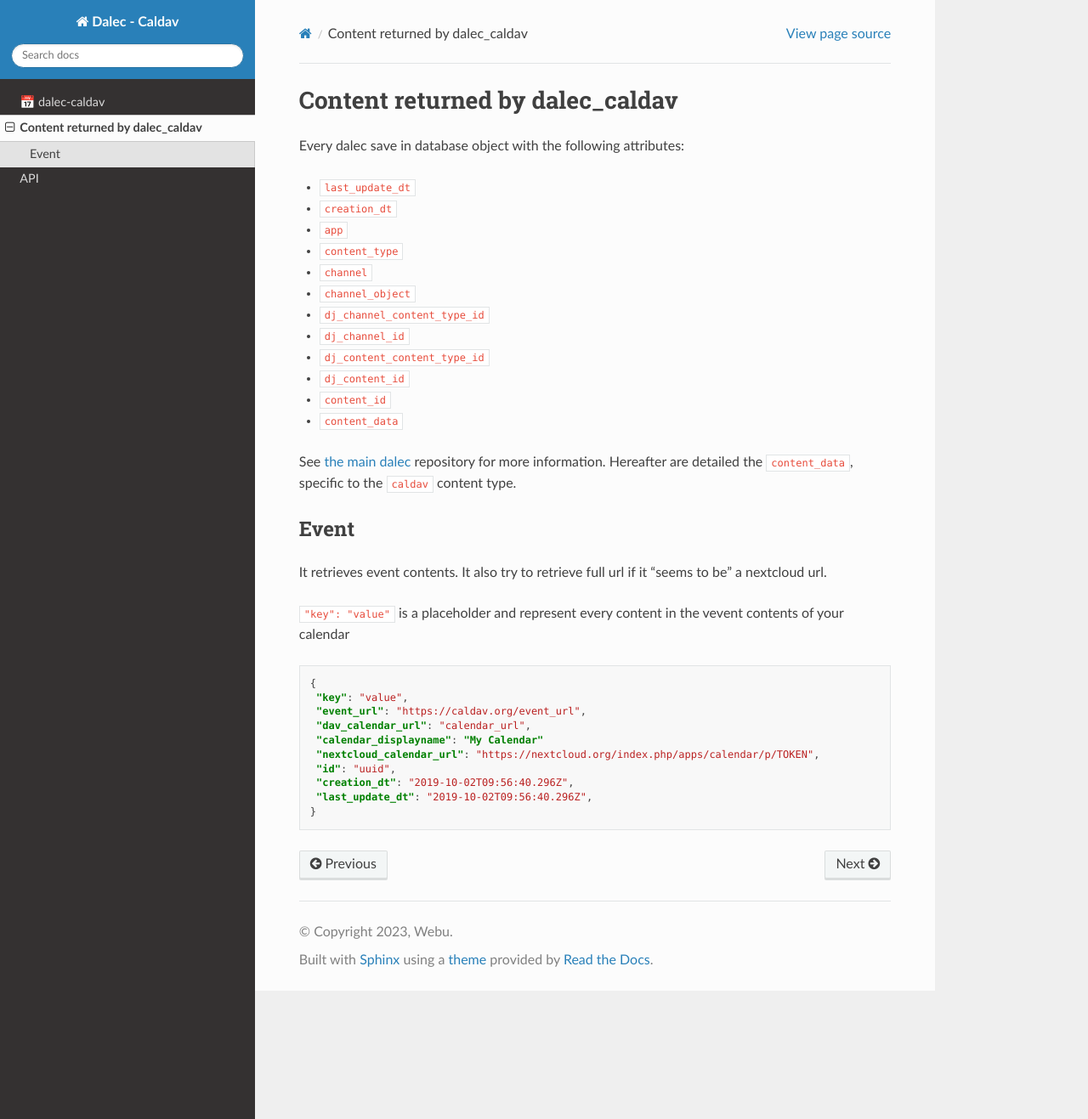
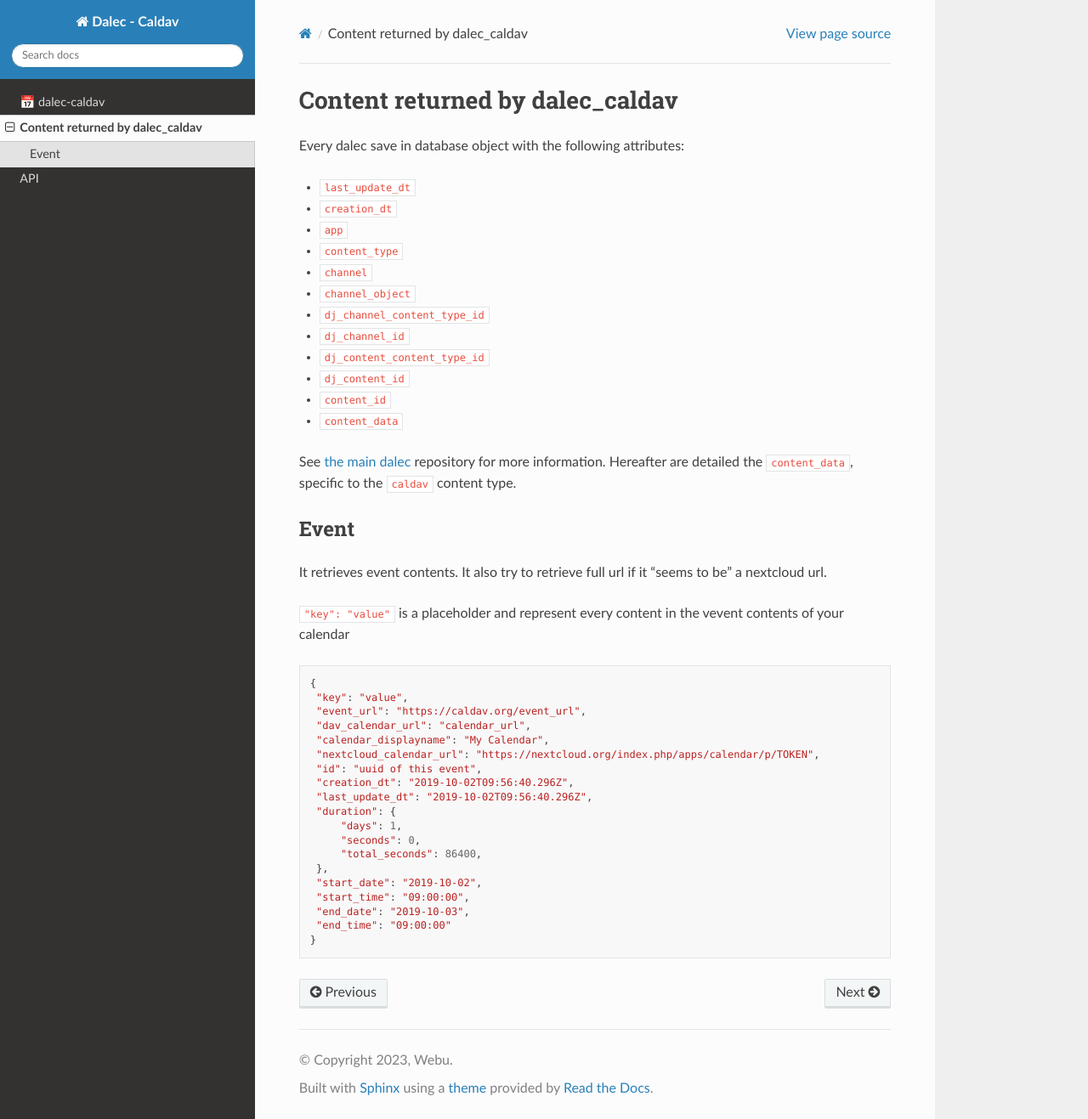
Before and after one commit to webu/dalec-caldav, a Sphinx documentation site: the page built from docs/source/content_data.md, in a window 1280 px wide and 1317 px high. Shown: the whole window at 85% size. Built offline with Sphinx 7.4.7 and the Read the Docs theme 2.0.0, drawn with Linux system fonts in a browser that asks for light colours.

````diff
--- a/docs/source/content_data.md
+++ b/docs/source/content_data.md
@@ -24,15 +24,24 @@
 
 `"key": "value"` is a placeholder and represent every content in the vevent contents of your calendar
 
-```json
+```python
 {
  "key": "value",
  "event_url": "https://caldav.org/event_url",
  "dav_calendar_url": "calendar_url",
- "calendar_displayname": "My Calendar"
+ "calendar_displayname": "My Calendar",
  "nextcloud_calendar_url": "https://nextcloud.org/index.php/apps/calendar/p/TOKEN",
- "id": "uuid",
+ "id": "uuid of this event",
  "creation_dt": "2019-10-02T09:56:40.296Z",
  "last_update_dt": "2019-10-02T09:56:40.296Z",
+ "duration": {
+     "days": 1,
+     "seconds": 0,
+     "total_seconds": 86400,
+ },
+ "start_date": "2019-10-02",
+ "start_time": "09:00:00",
+ "end_date": "2019-10-03",
+ "end_time": "09:00:00"
 }
 ```
````
Also changed, not shown: 1 other file.
